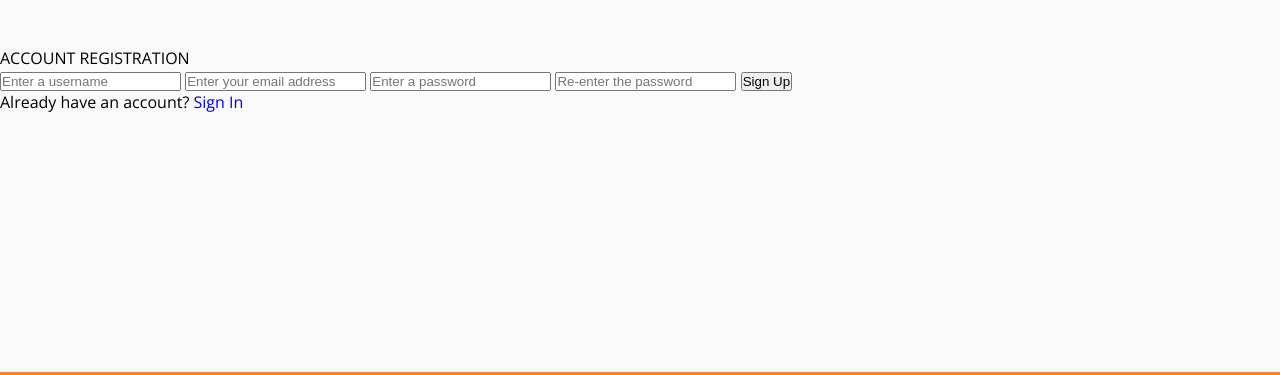
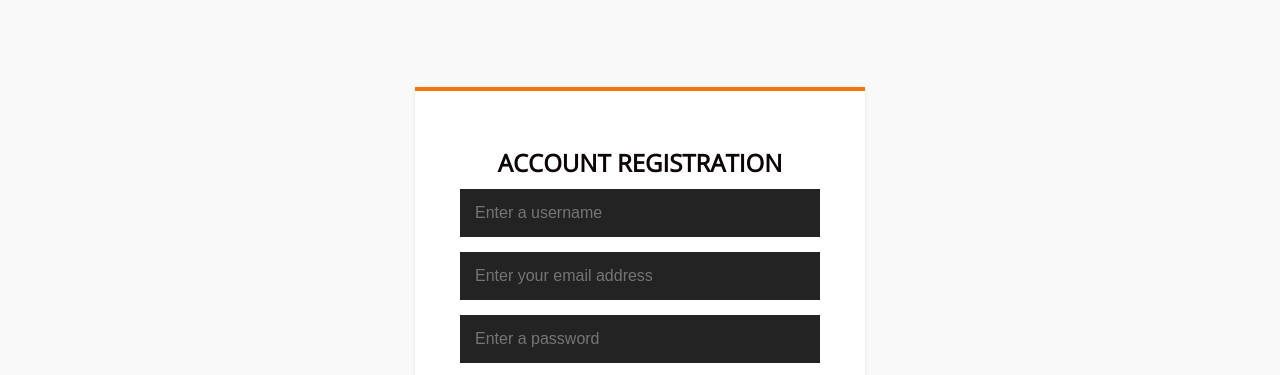
Before and after one commit to khwilo/questioner, a plain HTML site: page UI/index.html in a window 1280 px wide. Shown: the part 347-722 px from the top of the page. Drawn offline with nearby package versions, Linux system fonts and the light colour scheme.

Commit message:
[Finishes #162963549] Style the account registration form

```diff
--- a/UI/css/style.css
+++ b/UI/css/style.css
@@ -148,6 +148,64 @@ main {
     color: #f0780b;
 }
 
+.sign-up {
+    padding: 10px;
+}
+
+.form-control {
+    position  : relative;
+    z-index   : 1;
+    background: #ffffff;
+    max-width : 360px;
+    margin    : 30px auto 100px;
+    padding   : 45px;
+    text-align: center;
+    box-shadow: 0 0 3px rgba(35, 0, 0, 0.1);
+    border-top: 4px solid #f0780b;
+}
+
+.form-control button {
+    text-transform: uppercase;
+    outline       : 0;
+    background    : #f0780b;
+    width         : 100%;
+    border        : 0;
+    padding       : 15px;
+    color         : #ebf0f6;
+    font-size     : 16px;
+    cursor        : pointer;
+}
+
+.form-control .message {
+    margin   : 15px 0 0;
+    color    : #232323;
+    font-size: 16px;
+}
+
+.form-control .message a {
+    color          : #f5851f;
+    text-decoration: none;
+}
+
+#form-description {
+    color      : #0c0507;
+    padding    : 10px;
+    font-weight: 800;
+    font-size  : 24px;
+}
+
+.user-details-input {
+    outline   : 0;
+    background: #232323;
+    width     : 100%;
+    border    : 0;
+    margin    : 0 0 15px;
+    padding   : 15px;
+    box-sizing: border-box;
+    font-size : 16px;
+    color     : #ffffff;
+}
+
 footer {
     display         : table;
     padding-top     : 10px;
```
